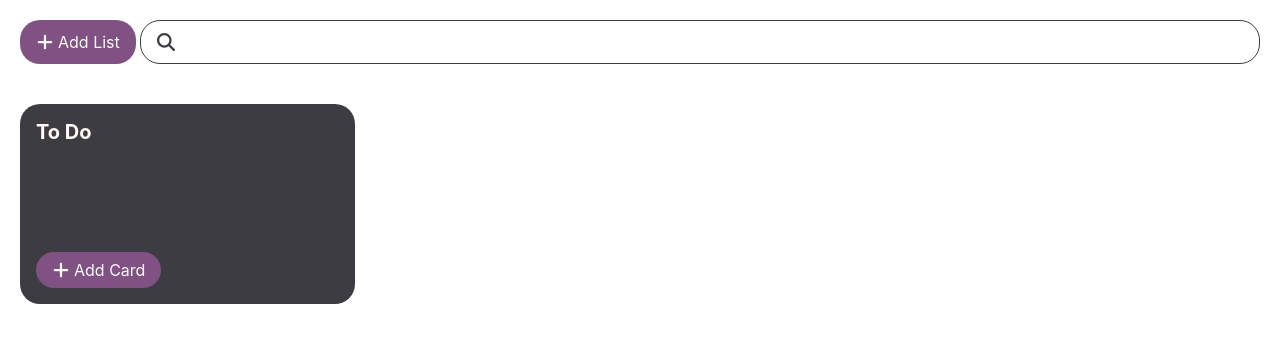
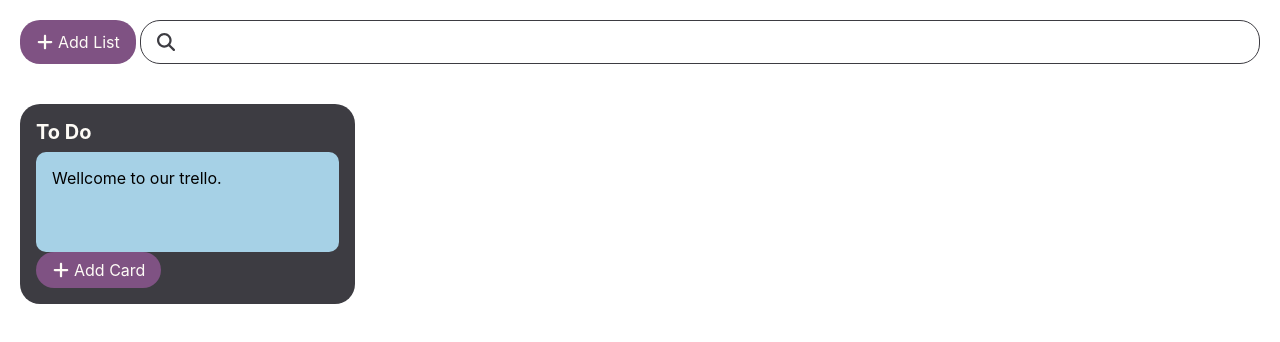
Before and after one commit to semih-ky/sk-trello, a React (Create React App) app: page / in a window 1280 px wide. Shown: the top 342 px of the page. Built offline with nearby package versions, Linux system fonts and the light colour scheme.

Commit message:
add CardBody Comp

```diff
--- /dev/null
+++ b/src/components/atoms/CardBody/index.js
@@ -0,0 +1,29 @@
+import PropTypes from "prop-types";
+import { useToggle } from "../../../hooks/useToggle";
+import { ellipsisIcon } from "../../../icons/ellipsisIcon";
+import { Icon } from "../Icon";
+import "./styles.css";
+
+
+export const CardBody = ({ children }) => {
+
+  const [isHover, toggleIsHover] = useToggle(false);
+
+  return (
+    <div className="card-container" onMouseEnter={toggleIsHover} onMouseLeave={toggleIsHover}>
+      {isHover && (
+        <>
+          <div className="card-container-overlay"></div>
+          <div className="card-edit-icon">
+            <Icon svg={ellipsisIcon} />
+          </div>
+        </>
+      )}
+      { children }
+    </div>
+  )
+}
+
+CardBody.propTypes = {
+  children: PropTypes.node
+}
--- /dev/null
+++ b/src/components/atoms/CardBody/styles.css
@@ -0,0 +1,31 @@
+.card-container {
+  position: relative;
+  display: flex;
+  flex-direction: column;
+  justify-content: space-between;
+  width: 100%;
+  background-color: var(--blue);
+  border-radius: 10px;
+  min-height: 100px;
+  padding: 16px;
+  cursor: pointer;
+  overflow: hidden;
+}
+
+.card-container-overlay {
+  position: absolute;
+  top: 0;
+  left: 0;
+  width: 100%;
+  height: 100%;
+  border-radius: 10px;
+  background-color: rgba(0, 0, 0, 0.15);
+}
+
+.card-edit-icon {
+  position: absolute;
+  top: 2px;
+  right: 8px;
+  height: 100%;
+  color: black;
+}
--- a/src/components/organisms/List/index.js
+++ b/src/components/organisms/List/index.js
@@ -4,11 +4,18 @@ import { Icon } from '../../atoms/Icon';
 import { Button } from '../../atoms/Button';
 import { ListTitle } from "../../atoms/ListTitle";
 import "./styles.css";
+import { CardBody } from '../../atoms/CardBody';
 
 export const List = () => {
   return (
     <div className='list-container'>
       <ListTitle title={"To Do"} />
+
+      <CardBody>
+
+        Wellcome to our trello.
+
+      </CardBody>
 
       <div className='add-card-button'>
         <Button icon={<Icon svg={addIcon} />}>Add Card</Button>
--- /dev/null
+++ b/src/icons/ellipsisIcon.js
@@ -0,0 +1,16 @@
+export const ellipsisIcon = (
+  <svg
+    xmlns="http://www.w3.org/2000/svg"
+    viewBox="0 0 448 512"
+    fill="currentColor"
+    style={
+      {
+        width: "inherit",
+        height: "inherit",
+        color: "inherit"
+      }
+    }
+  >
+    {/* <!--! Font Awesome Pro 6.2.0 by @fontawesome - https://fontawesome.com License - https://fontawesome.com/license (Commercial License) Copyright 2022 Fonticons, Inc. --> */}
+    <path d="M120 256c0 30.9-25.1 56-56 56s-56-25.1-56-56s25.1-56 56-56s56 25.1 56 56zm160 0c0 30.9-25.1 56-56 56s-56-25.1-56-56s25.1-56 56-56s56 25.1 56 56zm104 56c-30.9 0-56-25.1-56-56s25.1-56 56-56s56 25.1 56 56s-25.1 56-56 56z"/></svg>
+)
```
